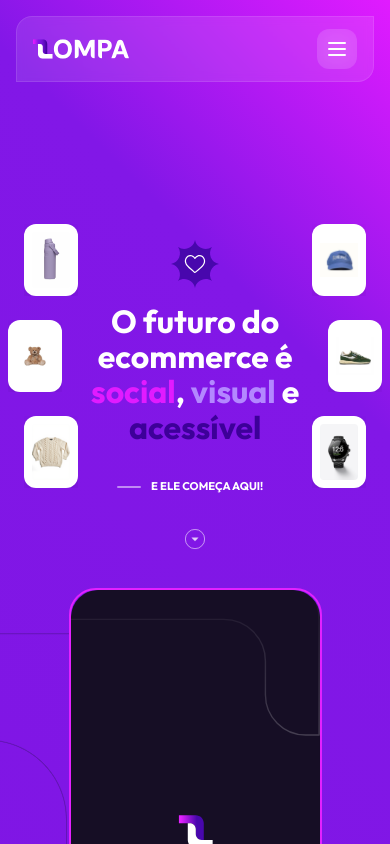
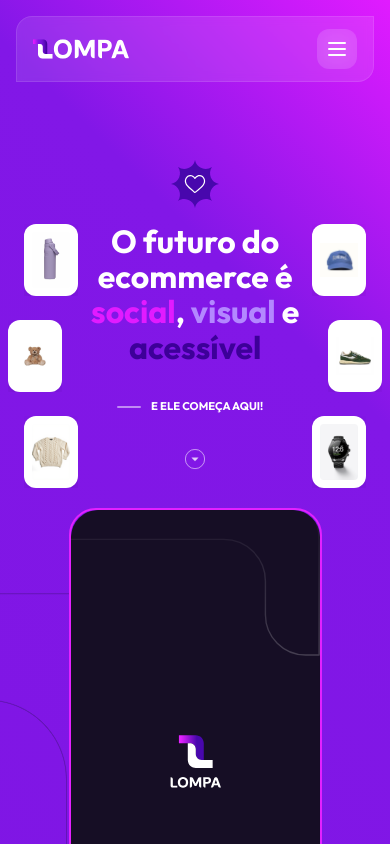
Before and after one commit to rafaelliao/landingPageLompa_Final, a Next.js app: page / in a window 390 px wide. Shown: the top 844 px of the page. Built offline with nearby package versions, Linux system fonts and the light colour scheme.

Commit message:
Ajuste: nome do GIF da garrafa no carousel mobile para minúsculo

```diff
--- a/src/app/hero-container-specific.css
+++ b/src/app/hero-container-specific.css
@@ -31,7 +31,7 @@
     max-width: 100%;
     gap: 1rem;
     padding: 0 1rem;
-    padding-top: 5rem;
+    padding-top: 0;
     justify-content: flex-start;
     align-items: center;
     min-height: auto;
--- a/src/components/HeroSection.tsx
+++ b/src/components/HeroSection.tsx
@@ -1016,7 +1016,7 @@ const HeroSection = ({ className = '' }: HeroSectionProps) => {
 
   // Novo carousel mobile tipo TikTok
   const mobileVideoList = [
-    '/Garrafa_Reels_GIF.gif',
+    '/garrafa_reels_GIF.gif',
     '/bolsa_reels_GIF.gif',
     '/parafusadeira_reels_GIF.gif',
   ];
@@ -1465,7 +1465,7 @@ const HeroSection = ({ className = '' }: HeroSectionProps) => {
                     {mobileVideoList.map((src, i) => {
                       // Associa cada vídeo ao seu frame
                       const frame =
-                        src === '/Garrafa_Reels_GIF.gif' ? '/frame_video1.png' :
+                        src === '/garrafa_reels_GIF.gif' ? '/frame_video1.png' :
                         src === '/bolsa_reels_GIF.gif' ? '/frame_bolsa.png' :
                         src === '/parafusadeira_reels_GIF.gif' ? '/frame_parafusadeira.png' : undefined;
                       return i === mobileCarouselIndex ? (
```
